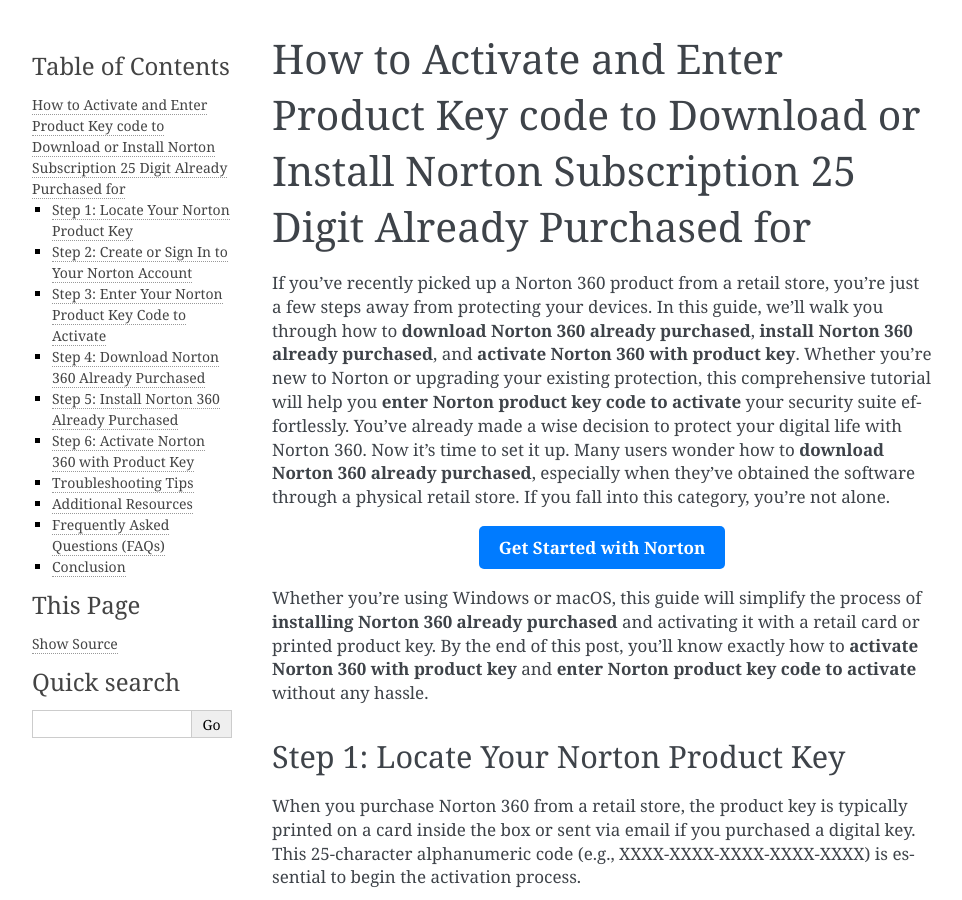
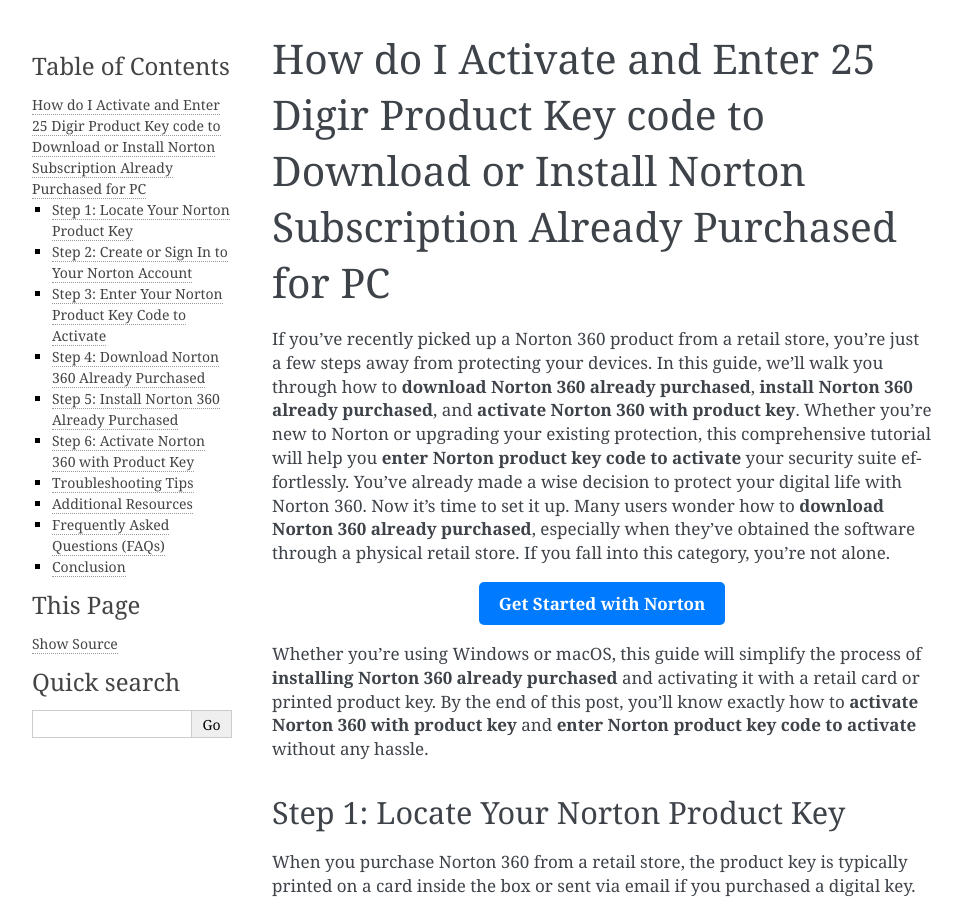
Before and after one commit to lewisralph/Cloudnortroon, a Sphinx documentation site: the page built from docs/index.rst, in a window 1280 px wide and 900 px high. Shown: the whole window, without its empty margins (148-1110 px from the left). Built offline with Sphinx 7.4.7, drawn with Linux system fonts in a browser that asks for light colours.

Commit message:
Update index.rst

```diff
--- a/docs/index.rst
+++ b/docs/index.rst
@@ -1,4 +1,4 @@
-How to Activate and Enter Product Key code to Download or Install Norton Subscription 25 Digit Already Purchased for
+How do I Activate and Enter 25 Digir Product Key code to Download or Install Norton Subscription Already Purchased for PC
 =====================================================================================================
 
 If you've recently picked up a Norton 360 product from a retail store, you're just a few steps away from protecting your devices. In this guide, we'll walk you through how to **download Norton 360 already purchased**, **install Norton 360 already purchased**, and **activate Norton 360 with product key**. Whether you're new to Norton or upgrading your existing protection, this comprehensive tutorial will help you **enter Norton product key code to activate** your security suite effortlessly.
```
